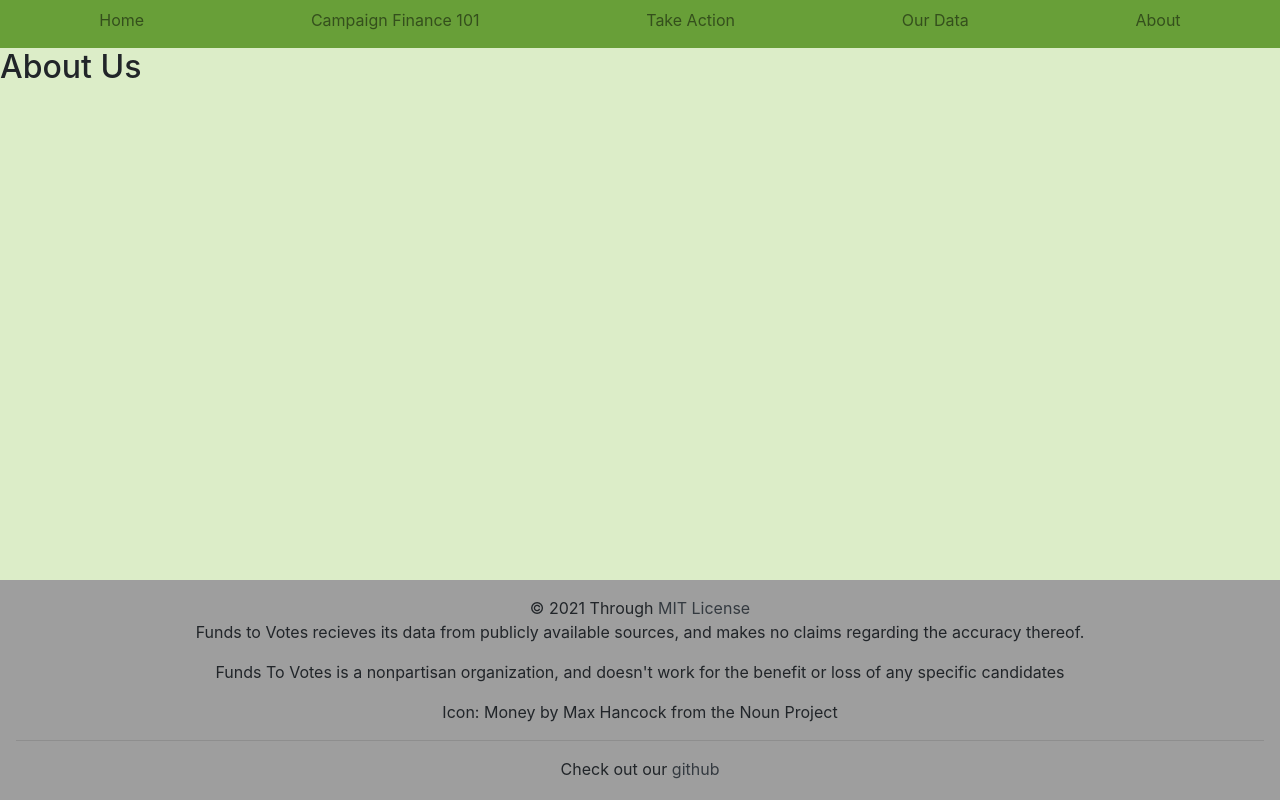
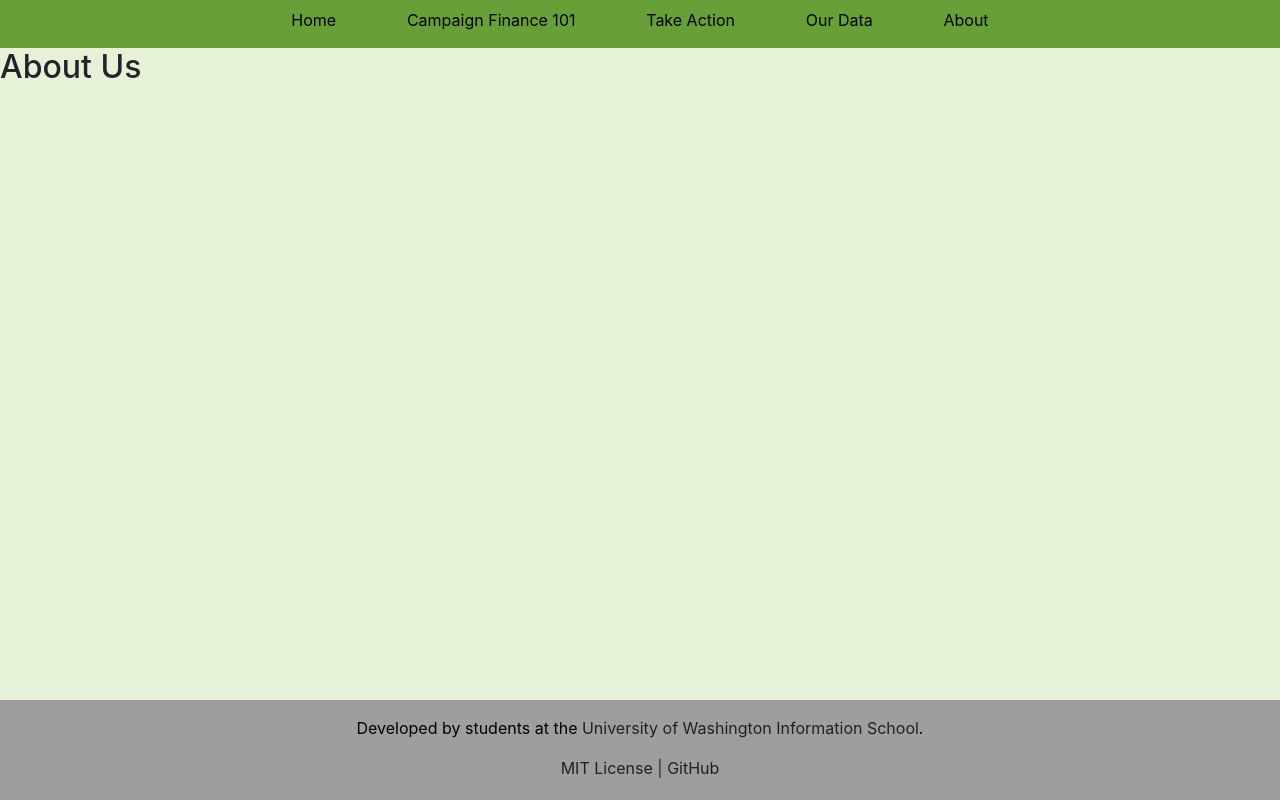
Before and after one commit to FundsToVotes/FundsToVotes-web, a React (Create React App) app: page /about in a window 1280 px wide. Built offline with nearby package versions, Linux system fonts and the light colour scheme.

Commit message:
Improve UX: footer, padding, colors

```diff
--- a/src/App.css
+++ b/src/App.css
@@ -6,12 +6,6 @@
 .App-logo {
   height: 40vmin;
   pointer-events: none;
-}
-
-@media (prefers-reduced-motion: no-preference) {
-  .App-logo {
-    animation: App-logo-spin infinite 20s linear;
-  }
 }
 
 .App-header {
@@ -28,12 +22,3 @@
 .App-link {
   color: #61dafb;
 }
-
-@keyframes App-logo-spin {
-  from {
-    transform: rotate(0deg);
-  }
-  to {
-    transform: rotate(360deg);
-  }
-}
--- a/src/Components/Footer.js
+++ b/src/Components/Footer.js
@@ -5,15 +5,14 @@ function Footer() {
     return (
         <MDBFooter backgroundColor='light' className='text-center text-lg-left'  /*style={{ backgroundColor: 'rgba(0, 0, 0, 0.2)' }}*/>
             <div className='text-center p-3' /*style={{ backgroundColor: 'rgba(0, 0, 0, 0.2)' }}*/>
-                &copy; {new Date().getFullYear()} Through {' '}
-                <a className='text-dark' href='https://github.com/FundsToVotes/FundsToVotes-web/blob/main/LICENSE'>
-                    MIT License
-                </a>
-                <p>Funds to Votes recieves its data from publicly available sources, and makes no claims regarding the accuracy thereof.</p>
+                <p style = {{ color: "black" }}>Developed by students at the <a href="https://ischool.uw.edu" style={{ color: "#212121" }}>University of Washington Information School</a>.</p>
+                <p>
+                    <a href='https://github.com/FundsToVotes/FundsToVotes-web/blob/main/LICENSE' style={{ color: "#212121" }}>MIT License</a> | <a href='https://github.com/FundsToVotes/FundsToVotes-web' style={{ color: "#212121" }}                     > GitHub</a>
+                </p>
+                {/* <p>Funds to Votes recieves its data from publicly available sources, and makes no claims regarding the accuracy thereof.</p>
                 <p> Funds To Votes is a nonpartisan organization, and doesn't work for the benefit or loss of any specific candidates</p>
                 <p> Icon: Money by Max Hancock from the Noun Project</p>
-                <hr></hr>
-                <p> Check out our <a className='text-dark' href='https://github.com/FundsToVotes/FundsToVotes-web'> github </a></p>
+                <hr></hr> */}
 
             </div>
 
--- a/src/Components/Header.js
+++ b/src/Components/Header.js
@@ -6,15 +6,15 @@ import "../index.css";
 
 function Header() {
     return (
-        <Navbar fixed="sticky" style={{ backgroundColor: '#689f38', paddingTop: "0px" }} expand="lg">
+        <Navbar fixed="sticky" style={{ backgroundColor: '#689f38', paddingTop: "0px", paddingLeft: "20%", paddingRight: "20%" }} expand="lg">
             <Navbar.Toggle aria-controls="basic-navbar-nav" />
             <Navbar.Collapse id="basic-navbar-nav">
                 <Nav className="justify-content-around" style={{ width: "100%" }}>
-                    <Link to="/"><Navbar.Text>Home</Navbar.Text></Link>
-                    <Link to="/finance-101"><Navbar.Text>Campaign Finance 101</Navbar.Text></Link>
-                    <Link to="/take-action"><Navbar.Text>Take Action</Navbar.Text></Link>
-                    <Link to="/our-data"><Navbar.Text>Our Data</Navbar.Text></Link>
-                    <Link to="/about"><Navbar.Text>About</Navbar.Text></Link>
+                    <Link to="/"><Navbar.Text style={{ color: "black" }}>Home</Navbar.Text></Link>
+                    <Link to="/finance-101"><Navbar.Text style={{ color: "black" }}>Campaign Finance 101</Navbar.Text></Link>
+                    <Link to="/take-action"><Navbar.Text style={{ color: "black" }}>Take Action</Navbar.Text></Link>
+                    <Link to="/our-data"><Navbar.Text style={{ color: "black" }}>Our Data</Navbar.Text></Link>
+                    <Link to="/about"><Navbar.Text style={{ color: "black" }}>About</Navbar.Text></Link>
                 </Nav>
             </Navbar.Collapse>
         </Navbar>
--- a/src/Components/RepresentativeDetails.js
+++ b/src/Components/RepresentativeDetails.js
@@ -42,7 +42,7 @@ export default function RepresentativePage(props) {
             )
     }, [])
     return (
-        <div>
+        <div style={{ display: "block", margin: "auto", width: '75%', paddingTop: '50px' }}>
             <h2>{offName}</h2>
             <h3>Demographic Information</h3>
             <p>Party Affiliation: {offObj.party}</p>
--- a/src/LandingPage.js
+++ b/src/LandingPage.js
@@ -3,7 +3,7 @@ import { useState } from 'react';
 
 export function LandingPage() {
     return (
-        <div style={{display: "block", margin: "auto", width: '75%', paddingTop: '50px'}}>
+        <div style={{ display: "block", margin: "auto", width: '75%', paddingTop: '50px' }}>
             <Title />
             <AddressInput />
         </div>
@@ -12,9 +12,9 @@ export function LandingPage() {
 
 function Title() {
     return (
-        <div style={{textAlign: 'center'}}>
-            <h2 style={{fontSize: 52, color: '#689f38'}}>Who is Funding Your Representatives?</h2>
-            <p>Enter your Zipcode or Address below to see who funds your representatives and how that might affect their voting</p>
+        <div style={{ textAlign: 'center' }}>
+            <h2 style={{ fontSize: 52, color: '#516F2A' }}>Who Funds Your Representatives?</h2>
+            <p>Enter your Zipcode or Address below to see who funds your representatives and how that might affect their voting.</p>
         </div>
     )
 }
@@ -32,13 +32,14 @@ function AddressInput() {
         return <GoogleAPI address={address} />
     } else {
         return (
-            <div style={{textAlign: 'center'}}>
+            <div style={{ textAlign: 'center' }}>
                 <form onSubmit={e => onSubmit(e)}>
-                <label>
-                    <input style={{width: '600px'}} type="text" placeholder="Insert Address or Zipcode Here" address="address" onChange={e => setAddress(e.target.value)}/>
-                    <input type="submit" value="Search"/><br/>
-                </label>
-            </form>
+                    <label>
+                        <input style={{ width: '600px' }} type="text" placeholder="Insert Address or Zipcode Here" address="address" onChange={e => setAddress(e.target.value)} />
+                        <input type="submit" value="Search" /><br />
+                    </label>
+                </form>
+
             </div>
         )
     }
--- a/src/index.css
+++ b/src/index.css
@@ -6,7 +6,7 @@ body {
   -webkit-font-smoothing: antialiased;
   -moz-osx-font-smoothing: grayscale;
   padding-bottom: 220px;
-  background-color: #DCEDC8 !important;
+  background-color: #dcedc8b2 !important;
 
 }
 /*header stuff styled in the components for now */
@@ -16,7 +16,7 @@ Footer {
   bottom: 0;
   width: 100%;
   /* Set the fixed height of the footer here */
-  height: 220px;
+  height: 100px;
   background-color: #9e9e9e;
   }
 
```
